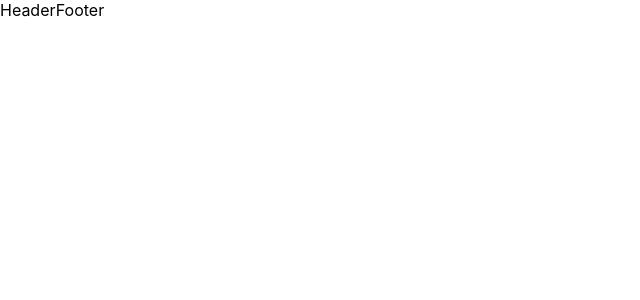
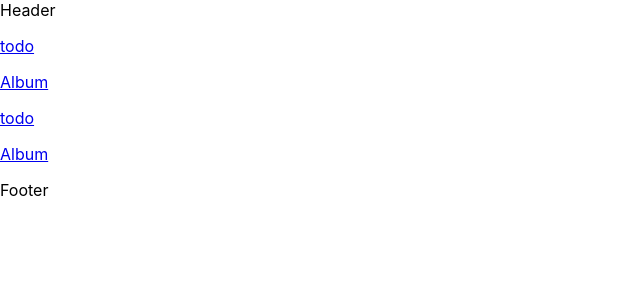
Before and after one commit to toanlehcm/demo_reactjs, a React (Create React App) app: page / in a window 1280 px wide. Before the commit this address had no page. Shown: the top 300 px of the page, without its empty margins (0-640 px from the left). Built offline with nearby package versions, Linux system fonts and the light colour scheme.

Commit message:
- ReactJS: 09-03 Phân biệt Link và NavLink.

```diff
--- a/src/App.js
+++ b/src/App.js
@@ -1,13 +1,19 @@
 import React from 'react';
 import AlbumFeature from './features/Album';
 import TodoFeature from './features/Todo';
-import { Routes, Route } from 'react-router-dom';
+import { Routes, Route, Link, NavLink } from 'react-router-dom';
 
 export default function App() {
 
   return (
     <div className='App'>
       Header
+      <p><Link to='/todos'>todo</Link></p>
+      <p><Link to='/albums'>Album</Link></p>
+
+      <p><NavLink to='/todos' activeClassName="active-menu">todo</NavLink></p>
+      <p><NavLink to='/albums' activeClassName="active">Album</NavLink></p>
+
       <Routes>
         <Route path="/todos" element={<TodoFeature />} />
         <Route path='/albums' element={<AlbumFeature />} />
```
